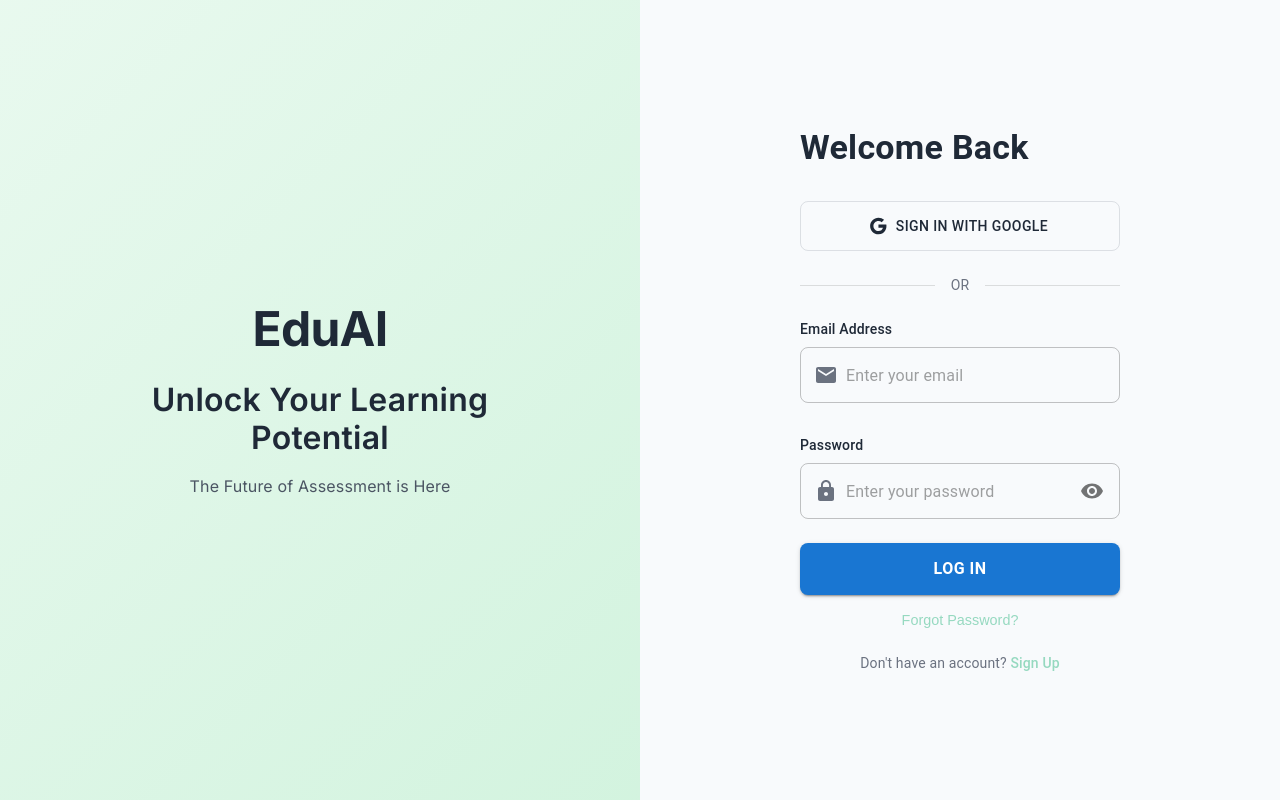
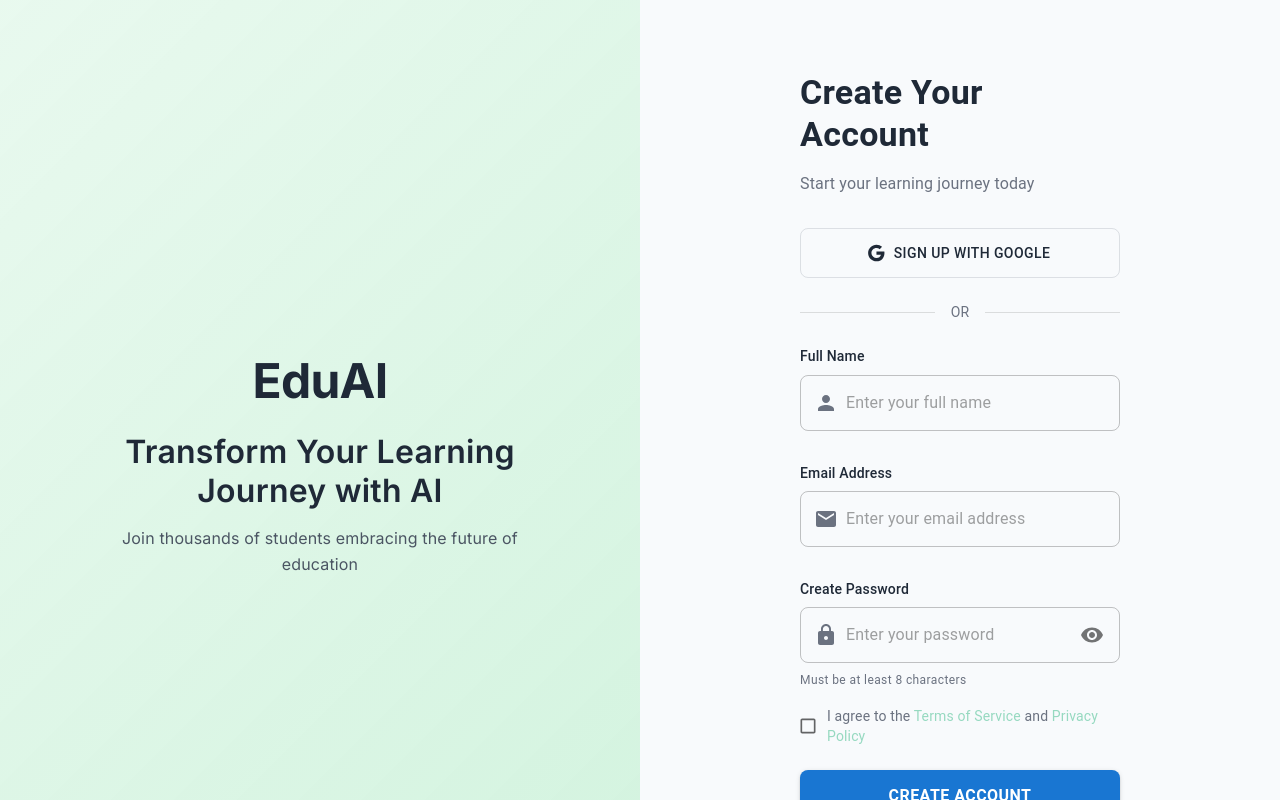
Before and after one commit to JasonLam1218/web-app-demo, a Next.js app: page / in a window 1280 px wide. Both pictures are taken after a click on the link "Sign Up". Built offline with nearby package versions, Linux system fonts and the light colour scheme.

Commit message:
signup page

```diff
--- a/src/components/EduAILoginPage.tsx
+++ b/src/components/EduAILoginPage.tsx
@@ -11,6 +11,8 @@
   Paper,
   InputAdornment,
   IconButton,
+  Checkbox,
+  FormControlLabel,
 } from '@mui/material';
 import {
   Google as GoogleIcon,
@@ -18,14 +20,18 @@
   Lock as LockIcon,
   Visibility,
   VisibilityOff,
+  Person as PersonIcon,
 } from '@mui/icons-material';
 import theme from './theme'; // Import the theme
 
 export default function EduAILoginPage() {
+  const [isLogin, setIsLogin] = useState(true);
   const [showPassword, setShowPassword] = useState(false);
   const [formData, setFormData] = useState({
     email: '',
     password: '',
+    fullName: '',
+    agreeToTerms: false,
   });
 
   const handleInputChange = (field: string) => (
@@ -33,23 +39,32 @@
   ) => {
     setFormData(prev => ({
       ...prev,
-      [field]: event.target.value,
+      [field]: field === 'agreeToTerms' ? event.target.checked : event.target.value,
     }));
   };
 
   const handleSubmit = (event: React.FormEvent) => {
     event.preventDefault();
+    if (isLogin) {
       console.log('Login submitted:', formData);
       // Add your login logic here
+    } else {
+      console.log('Sign up submitted:', formData);
+      // Add your sign up logic here
+    }
   };
 
-  const handleGoogleSignIn = () => {
-    console.log('Google Sign In clicked');
-    // Add Google Sign In logic here
+  const handleGoogleAuth = () => {
+    console.log(`Google ${isLogin ? 'Sign In' : 'Sign Up'} clicked`);
+    // Add Google Auth logic here
   };
 
   const togglePasswordVisibility = () => {
     setShowPassword(prev => !prev);
+  };
+
+  const switchMode = () => {
+    setIsLogin(prev => !prev);
   };
 
   return (
@@ -64,6 +79,7 @@
           sx={{
             background: 'linear-gradient(135deg, rgba(34, 197, 94, 0.1) 0%, rgba(34, 197, 94, 0.2) 100%)',
             display: 'flex',
+            flexDirection: 'column',
             alignItems: 'center',
             justifyContent: 'center',
             p: 4,
@@ -94,7 +110,7 @@
                 fontWeight: 600,
               }}
             >
-              Unlock Your Learning Potential
+              {isLogin ? 'Unlock Your Learning Potential' : 'Transform Your Learning Journey with AI'}
             </Typography>
 
             <Typography
@@ -106,12 +122,14 @@
                 fontWeight: 400,
               }}
             >
-              The Future of Assessment is Here
+              {isLogin
+                ? 'The Future of Assessment is Here'
+                : 'Join thousands of students embracing the future of education'}
             </Typography>
           </Box>
         </Grid>
 
-        {/* Right Panel - Login Form */}
+        {/* Right Panel - Login/Signup Form */}
         <Grid
           item
           xs={12}
@@ -144,16 +162,26 @@
                   fontWeight: 700,
                 }}
               >
-                Welcome Back
+                {isLogin ? 'Welcome Back' : 'Create Your Account'}
               </Typography>
+              {!isLogin && (
+                <Typography
+                  variant="body1"
+                  sx={{
+                    color: theme.palette.text.secondary,
+                  }}
+                >
+                  Start your learning journey today
+                </Typography>
+              )}
             </Box>
 
-            {/* Google Sign In Button */}
+            {/* Google Sign In/Up Button */}
             <Button
               fullWidth
               variant="outlined"
               startIcon={<GoogleIcon />}
-              onClick={handleGoogleSignIn}
+              onClick={handleGoogleAuth}
               sx={{
                 mb: 3,
                 py: 1.5,
@@ -166,7 +194,7 @@
                 },
               }}
             >
-              Sign in with Google
+              {isLogin ? 'Sign in with Google' : 'Sign up with Google'}
             </Button>
 
             {/* Divider */}
@@ -184,8 +212,44 @@
               <Divider sx={{ flex: 1 }} />
             </Box>
 
-            {/* Login Form */}
+            {/* Login/Signup Form */}
             <Box component="form" onSubmit={handleSubmit}>
+              {/* Full Name - Only for Sign Up */}
+              {!isLogin && (
+                <Box sx={{ mb: 2 }}>
+                  <Typography
+                    variant="body2"
+                    sx={{
+                      mb: 1,
+                      fontWeight: 500,
+                      color: theme.palette.text.primary
+                    }}
+                  >
+                    Full Name
+                  </Typography>
+                  <TextField
+                    fullWidth
+                    type="text"
+                    placeholder="Enter your full name"
+                    value={formData.fullName}
+                    onChange={handleInputChange('fullName')}
+                    InputProps={{
+                      startAdornment: (
+                        <InputAdornment position="start">
+                          <PersonIcon sx={{ color: theme.palette.text.secondary }} />
+                        </InputAdornment>
+                      ),
+                    }}
+                    sx={{
+                      mb: 2,
+                      '& .MuiOutlinedInput-root': {
+                        borderRadius: 2,
+                      }
+                    }}
+                  />
+                </Box>
+              )}
+
               <Box sx={{ mb: 2 }}>
                 <Typography
                   variant="body2"
@@ -200,7 +264,7 @@
                 <TextField
                   fullWidth
                   type="email"
-                  placeholder="Enter your email"
+                  placeholder="Enter your email address"
                   value={formData.email}
                   onChange={handleInputChange('email')}
                   InputProps={{
@@ -219,7 +283,7 @@
                 />
               </Box>
 
-              <Box sx={{ mb: 3 }}>
+              <Box sx={{ mb: isLogin ? 3 : 2 }}>
                 <Typography
                   variant="body2"
                   sx={{
@@ -228,12 +292,12 @@
                     color: theme.palette.text.primary
                   }}
                 >
-                  Password
+                  {isLogin ? 'Password' : 'Create Password'}
                 </Typography>
                 <TextField
                   fullWidth
                   type={showPassword ? 'text' : 'password'}
-                  placeholder="Enter your password"
+                  placeholder={isLogin ? 'Enter your password' : 'Enter your password'}
                   value={formData.password}
                   onChange={handleInputChange('password')}
                   InputProps={{
@@ -260,7 +324,60 @@
                     }
                   }}
                  />
+                 {!isLogin && (
+                   <Typography
+                     variant="caption"
+                     sx={{
+                       display: 'block',
+                       mt: 1,
+                       color: theme.palette.text.secondary,
+                     }}
+                   >
+                     Must be at least 8 characters
+                   </Typography>
+                 )}
                </Box>
+
+               {/* Terms and Conditions - Only for Sign Up */}
+               {!isLogin && (
+                 <Box sx={{ mb: 3 }}>
+                   <FormControlLabel
+                     control={
+                       <Checkbox
+                         checked={formData.agreeToTerms}
+                         onChange={handleInputChange('agreeToTerms')}
+                         size="small"
+                       />
+                     }
+                     label={
+                       <Typography variant="body2" sx={{ color: theme.palette.text.secondary }}>
+                         I agree to the {' '}
+                         <Link
+                           href="#"
+                           sx={{
+                             color: theme.palette.primary.main,
+                             textDecoration: 'none',
+                             '&:hover': { textDecoration: 'underline' }
+                           }}
+                         >
+                           Terms of Service
+                         </Link>
+                         {' '} and {' '}
+                         <Link
+                           href="#"
+                           sx={{
+                             color: theme.palette.primary.main,
+                             textDecoration: 'none',
+                             '&:hover': { textDecoration: 'underline' }
+                           }}
+                         >
+                           Privacy Policy
+                         </Link>
+                       </Typography>
+                     }
+                   />
+                 </Box>
+               )}
 
                <Button
                  type="submit"
@@ -274,9 +391,11 @@
                    borderRadius: 2,
                  }}
                >
-                 Log In
+                 {isLogin ? 'Log In' : 'Create Account'}
                </Button>
 
+               {/* Forgot Password - Only for Login */}
+               {isLogin && (
                  <Box sx={{ textAlign: 'center', mb: 3 }}>
                    <Link
                      href="#"
@@ -292,6 +411,7 @@
                      Forgot Password?
                    </Link>
                  </Box>
+               )}
 
                <Box sx={{ textAlign: 'center' }}>
                  <Typography
@@ -300,9 +420,13 @@
                      color: theme.palette.text.secondary
                    }}
                  >
-                  Don&apos;t have an account?{' '}
+                   {isLogin ? "Don't have an account?" : "Already have an account?"}{' '}
                    <Link
                      href="#"
+                     onClick={(e) => {
+                       e.preventDefault();
+                       switchMode();
+                     }}
                      sx={{
                        color: theme.palette.primary.main,
                        textDecoration: 'none',
@@ -312,7 +436,7 @@
                        },
                      }}
                    >
-                     Sign Up
+                     {isLogin ? 'Sign Up' : 'Log In'}
                    </Link>
                  </Typography>
                </Box>
```
Lines whose indentation alone changed are shown as unchanged.
